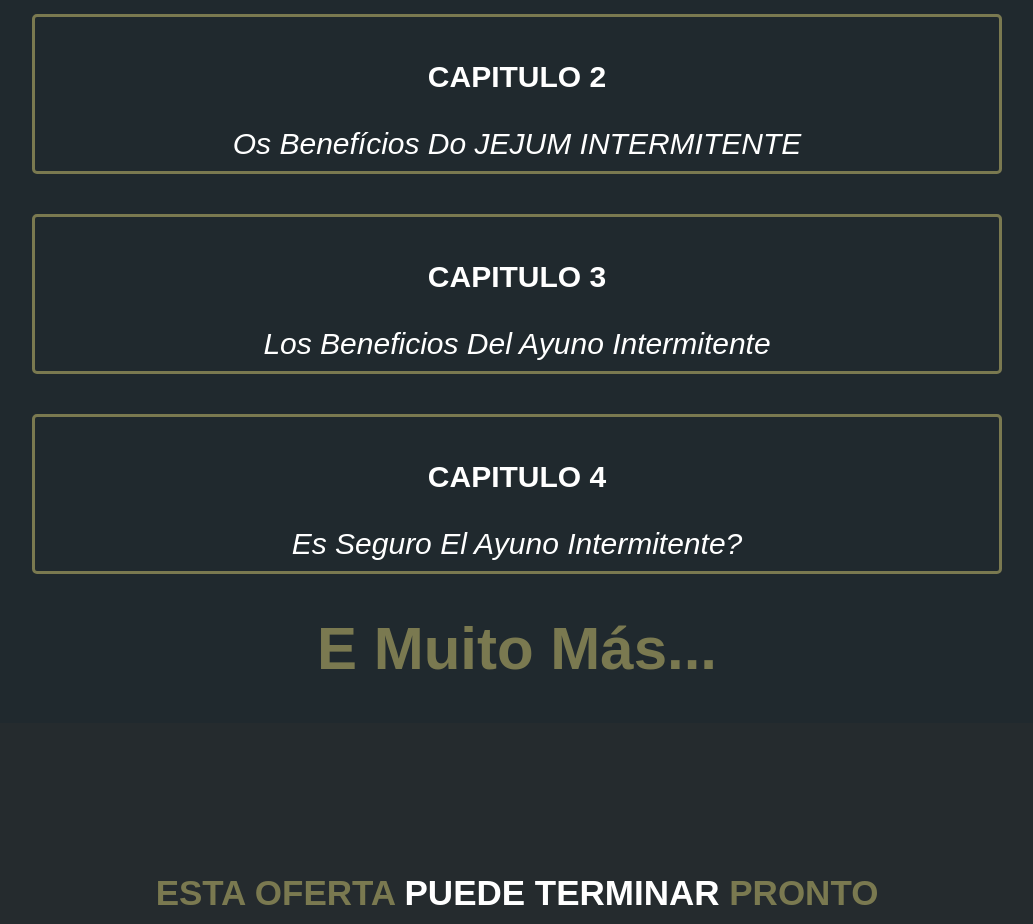
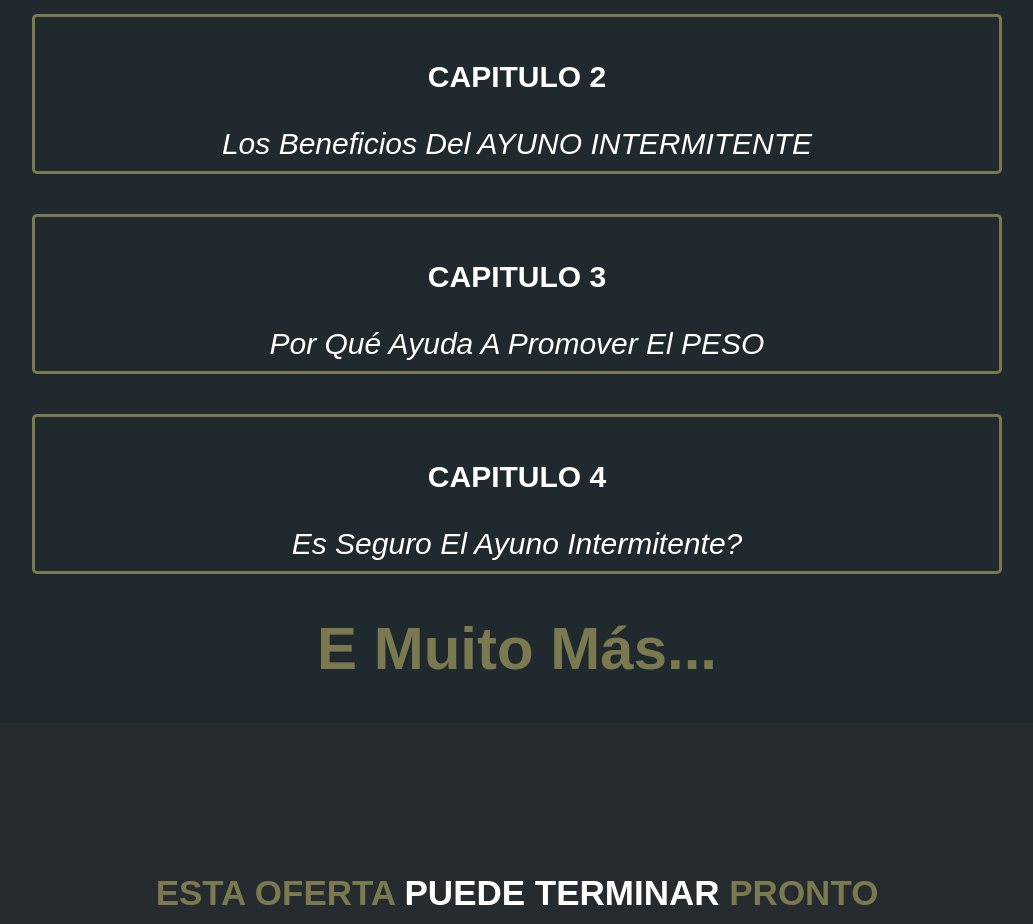
Before and after one commit to JejumIntermitente/site, a plain HTML site: page index.html in a window 1280 px wide. Shown: the part 1040-1964 px from the top of the page, without its empty margins (123-1156 px from the left). Drawn offline with nearby package versions, Linux system fonts and the light colour scheme; a web font is replaced by a local one.

Commit message:
Update index.html

```diff
--- a/index.html
+++ b/index.html
@@ -73,12 +73,12 @@
 
                     <div class="box-services">
                         <h3>CAPITULO 2</h3>
-                        <p>Os benefícios do JEJUM INTERMITENTE</p>
+                        <p>Los beneficios del AYUNO INTERMITENTE</p>
                     </div>
 
                     <div class="box-services">
                         <h3>CAPITULO 3</h3>
-                        <p>Los beneficios del ayuno intermitente</p>
+                        <p>Por qué ayuda a promover el PESO</p>
                     </div>
 
                     <div class="box-services">
```
